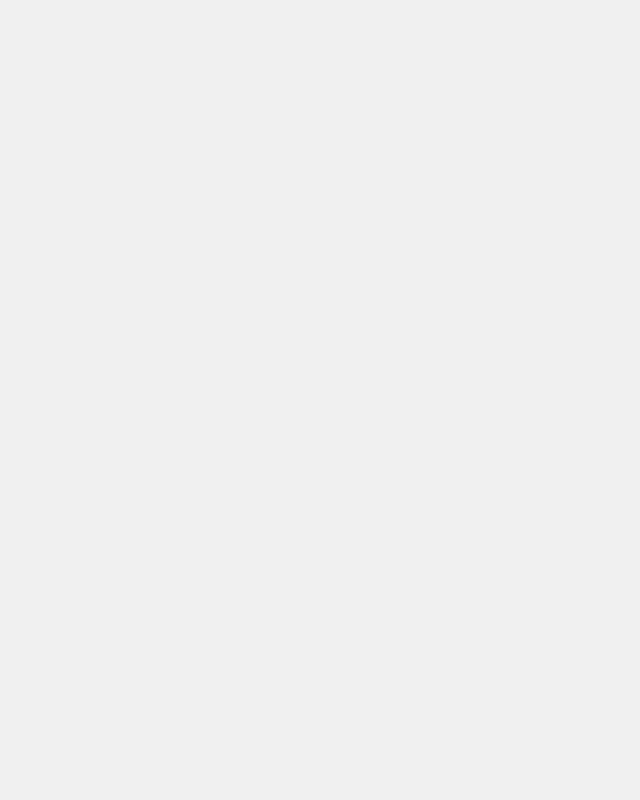
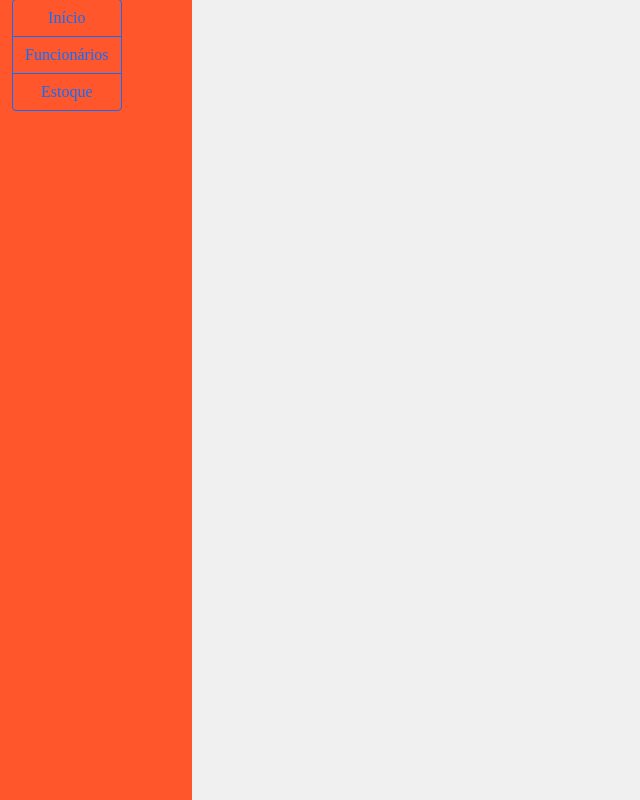
Before and after one commit to yanpisani/mercearia-do-seu-ze, a React (Create React App) app in the folder frontend/: page /sidebar in a window 1280 px wide. Before the commit this address had no page. Shown: the whole page, without its empty margins (0-640 px from the left). Built offline with nearby package versions, Linux system fonts and the light colour scheme; a web font is replaced by a local one.

Commit message:
Sidebar criada (incompleta)

```diff
--- /dev/null
+++ b/frontend/src/components/admin/sidebar/index.jsx
@@ -0,0 +1,21 @@
+import React from 'react';
+import "./styles.scss";
+
+export default function Sidebar(){
+    return(
+        <div className={`Sidebar`}>
+            <div className={`container`}>
+                <div class="btn-group-vertical" role="group" aria-label="Basic radio toggle button group">
+                    <input type="radio" class="btn-check" name="btnradio" id="btnhome" autocomplete="off"></input>
+                    <label class="btn btn-outline-primary" for="btnradio1">Início</label>
+
+                    <input type="radio" class="btn-check" name="btnradio" id="btnemployees" autocomplete="off"></input>
+                    <label class="btn btn-outline-primary" for="btnradio2">Funcionários</label>
+
+                    <input type="radio" class="btn-check" name="btnradio" id="btnstock" autocomplete="off"></input>
+                    <label class="btn btn-outline-primary" for="btnradio3">Estoque</label>
+                </div>
+            </div>
+        </div>
+    )
+}
--- /dev/null
+++ b/frontend/src/components/admin/sidebar/styles.scss
@@ -0,0 +1,7 @@
+@import "src/resources/styles";
+
+.Sidebar{
+    height: 100vh;
+    width: 15vw;
+    background-color: #ff572b;
+}
--- a/frontend/src/routes/index.jsx
+++ b/frontend/src/routes/index.jsx
@@ -2,6 +2,7 @@ import React from "react";
 import { Routes, Route, Navigate } from "react-router-dom";
 import Login from "../pages/admin/login";
 import PassRecovery from "../pages/admin/pass_recovery";
+import Sidebar from "../components/admin/sidebar";
 
 export default function Router() {
   return (
@@ -9,6 +10,7 @@ export default function Router() {
       <Route path="/" exact element={<Login/>} />
       <Route path="/entrar" element={<Login/>} />
       <Route path="/recuperar-senha" element={<PassRecovery/>} />
+      <Route path="/sidebar" element={<Sidebar/>} />
       <Route render={() => <Navigate to={{ pathname: "/entrar" }} />} />
     </Routes>
   );
```
Also changed, not shown: frontend/src/components/admin/dashboard/sidebar/index.jsx (deleted).
